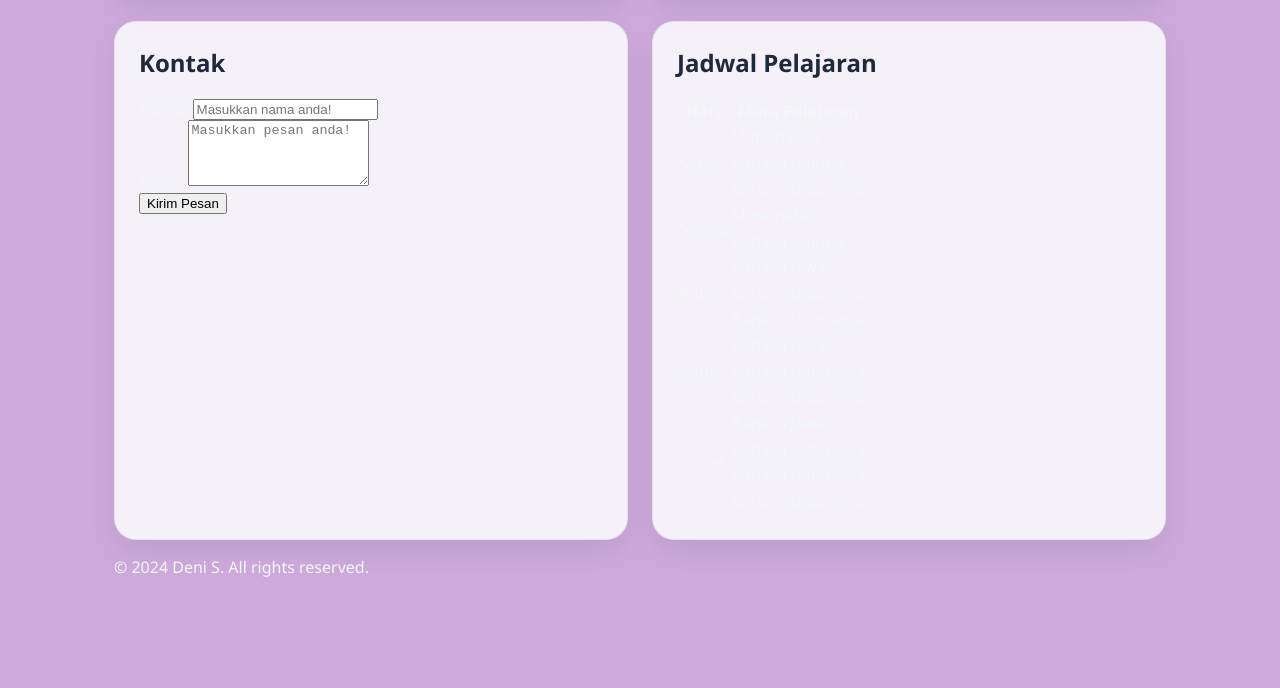
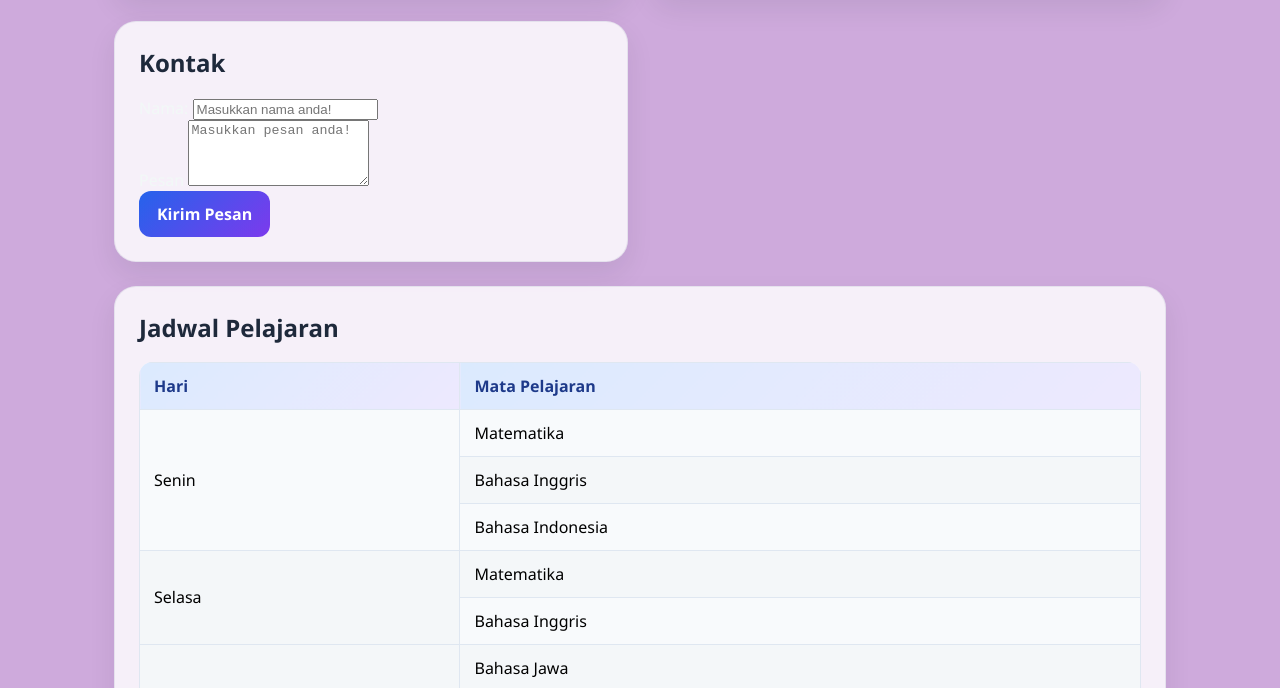
Before and after one commit to athaayunia3232-cpu/profile, a plain HTML site: page index.html in a window 1280 px wide. Shown: the part 589-1277 px from the top of the page. Before the commit the page ends 1247 px from the top, so only its background shows below. Drawn offline with Linux system fonts and the light colour scheme.

Commit message:
Menambah CSS

```diff
--- a/style.css
+++ b/style.css
@@ -168,3 +168,69 @@ body {
   font-size: 14px;
   line-height: 1.2;
 }
+
+button {
+  border: none;
+  border-radius: 12px;
+  padding: 12px 18px;
+  font: inherit;
+  font-weight: 700;
+  color: white;
+  background: linear-gradient(135deg, #2563eb, #7c3aed);
+  cursor: pointer;
+  transition: transform 0.2s ease, box-shadow 0.2s ease;
+}
+
+button:hover {
+  transform: translateY(-2px);
+  box-shadow: 0 12px 24px rgba(124, 58, 237, 0.25);
+}
+
+.schedule-card {
+  grid-column: 1 / -1;
+}
+
+table {
+  width: 100%;
+  border-collapse: collapse;
+  overflow: hidden;
+  border-radius: 14px;
+  background: #f8fafc;
+  color: #000;
+}
+
+th,
+td {
+  border: 1px solid #dfe7f1;
+  padding: 12px 14px;
+  text-align: left;
+}
+
+th {
+  background: linear-gradient(135deg, #dbeafe, #ede9fe);
+  color: #1e3a8a;
+}
+
+tr:nth-child(even) td {
+  background: rgba(148, 163, 184, 0.04);
+}
+
+@media (max-width: 768px) {
+  .hero {
+    flex-direction: column;
+    text-align: center;
+  }
+
+  .profile-copy {
+    width: 100%;
+  }
+
+  #text2 {
+    text-align: center;
+    margin-inline: auto;
+  }
+
+  .content-grid {
+    grid-template-columns: 1fr;
+  }
+}
```
